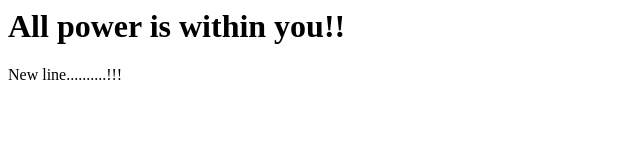
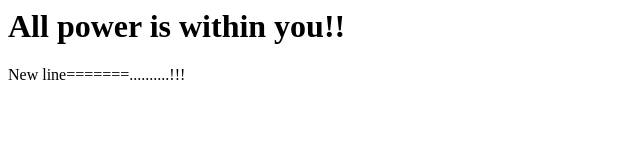
Before and after one commit to Vishwendra10/aws1, a plain HTML site: page index.html in a window 1280 px wide. Shown: the full height of the page, 0-640 px from the left. Drawn offline with Linux system fonts and the light colour scheme.

Commit message:
dev branch fixed and some changes

```diff
--- a/index.html
+++ b/index.html
@@ -3,7 +3,7 @@
 		<h1>
 			All power is within you!!
 		</h1>
-			New line..........!!!
+			New line=======..........!!!
 		</h2>
 	</body>
 </html>
```
